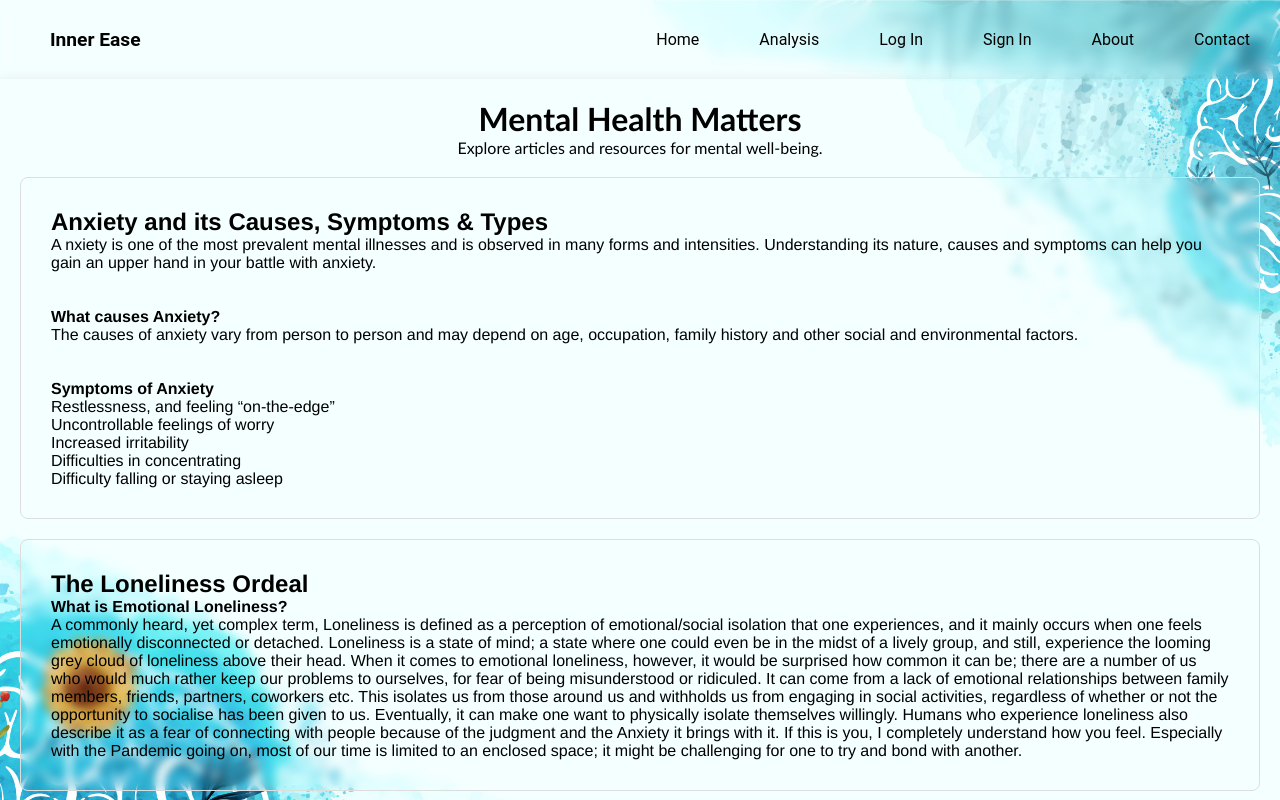
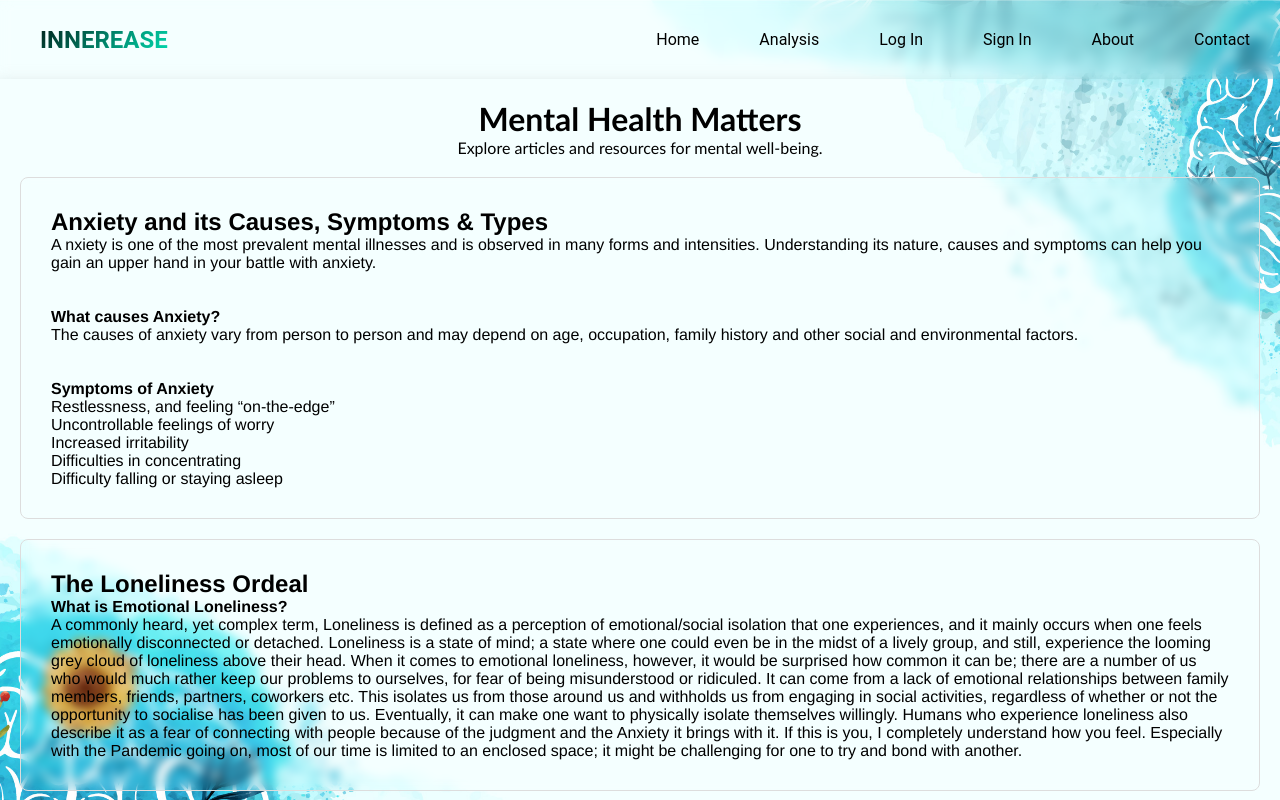
Before and after one commit to Dhruv-Rana1507/MENTAL_HEALTH_CARE-, a Next.js app in the folder MENTAL/Frontend/: page /blog in a window 1280 px wide. Shown: the top 800 px of the page. Built offline with nearby package versions, Linux system fonts and the light colour scheme.

Commit message:
Final Up-To-Date Project :)

```diff
--- a/MENTAL/Frontend/component/nav.js
+++ b/MENTAL/Frontend/component/nav.js
@@ -5,7 +5,7 @@ const Nav = () => {
   return (
     <div className={styles.akhuheader}>
 <div className={styles.logo}>
-<strong><Link href='/' className={styles.lg} >Inner Ease</Link></strong>
+<Link href='/' className={styles.lg} >Inner<strong>Ease</strong></Link>
 </div>
     <nav className={styles.mainnav}>
     <ul>
--- a/MENTAL/Frontend/pages/login.js
+++ b/MENTAL/Frontend/pages/login.js
@@ -89,7 +89,7 @@ const Login = () => {
       console.error('Error during login:', error.message);
     }
   };
-
+``
   return (
     <>
 
--- a/MENTAL/Frontend/styles/nav.module.css
+++ b/MENTAL/Frontend/styles/nav.module.css
@@ -1,14 +1,9 @@
-/* Gradient Background for Body */
-/* .body {
-  margin: 0;
-  padding: 0;
-  background: linear-gradient(180deg, #43ddf1, #ffffff);
-} */
+
 
 /* =====header css==== */
 .akhuheader {
   /* border: 2px solid red; */
-  padding: 15px;
+  /* padding: 15px; */
   text-align: center;
   font-family: 'Roboto', sans-serif;
   display: flex;
@@ -20,24 +15,52 @@
 }
 
 /* =====logo css==== */
+/* =====logo css==== */
 .logo {
-
   flex: 30%;
   display: flex;
   align-items: center;
-  justify-content:left;
-  /* border: 2px solid rgb(0, 0, 0); */
+  justify-content: left;
 }
-.lg{
-  /* display: flex;  */
-  font-size: larger;
-  align-items: center;
-  justify-content: center;
-  list-style: none;
-  margin: 50px;
+
+.lg {
+  font-size: 24px; /* Adjust font size */
+  font-weight: bold; /* Add font weight for emphasis */
+  text-transform: uppercase; /* Convert text to uppercase */
+  text-decoration: none; /* Remove underline */
+  color: #333; /* Change text color */
   transition: all 0.3s ease-in-out;
+}
 
+.lg:hover {
+  /* color: #47ffdd;   */
+  transform: scale(1.1); /* Add a slight scale effect on hover */
 }
+
+/* Add a subtle shadow effect to the logo */
+.logo:hover {
+  box-shadow: 0 4px 8px rgba(0, 0, 0, 0.1);
+}
+
+/* Optional: Add a background color or gradient */
+.lg {
+  background: linear-gradient(135deg, #000000, #00ffcc);
+  background-clip: text;
+  -webkit-background-clip: text;
+  color: transparent;
+}
+
+/* Optional: Add a border radius to create a pill shape */
+.lg {
+  border-radius: 20px;
+  padding: 10px 20px;
+}
+
+/* Optional: Adjust spacing */
+.logo {
+  margin-left: 20px; /* Add some space between the logo and other elements */
+}
+
 
 /* =======navbar css======= */
 .mainnav ul {
@@ -51,10 +74,11 @@
 }
 
 /* .mainnav {
-    border: 2px solid rgb(66, 66, 12);
 } */
 
 .mainnav ul {
+
+  /* border: 2px solid rgb(66, 66, 12); */
   padding: 0;
   margin: 0;
 }
```
